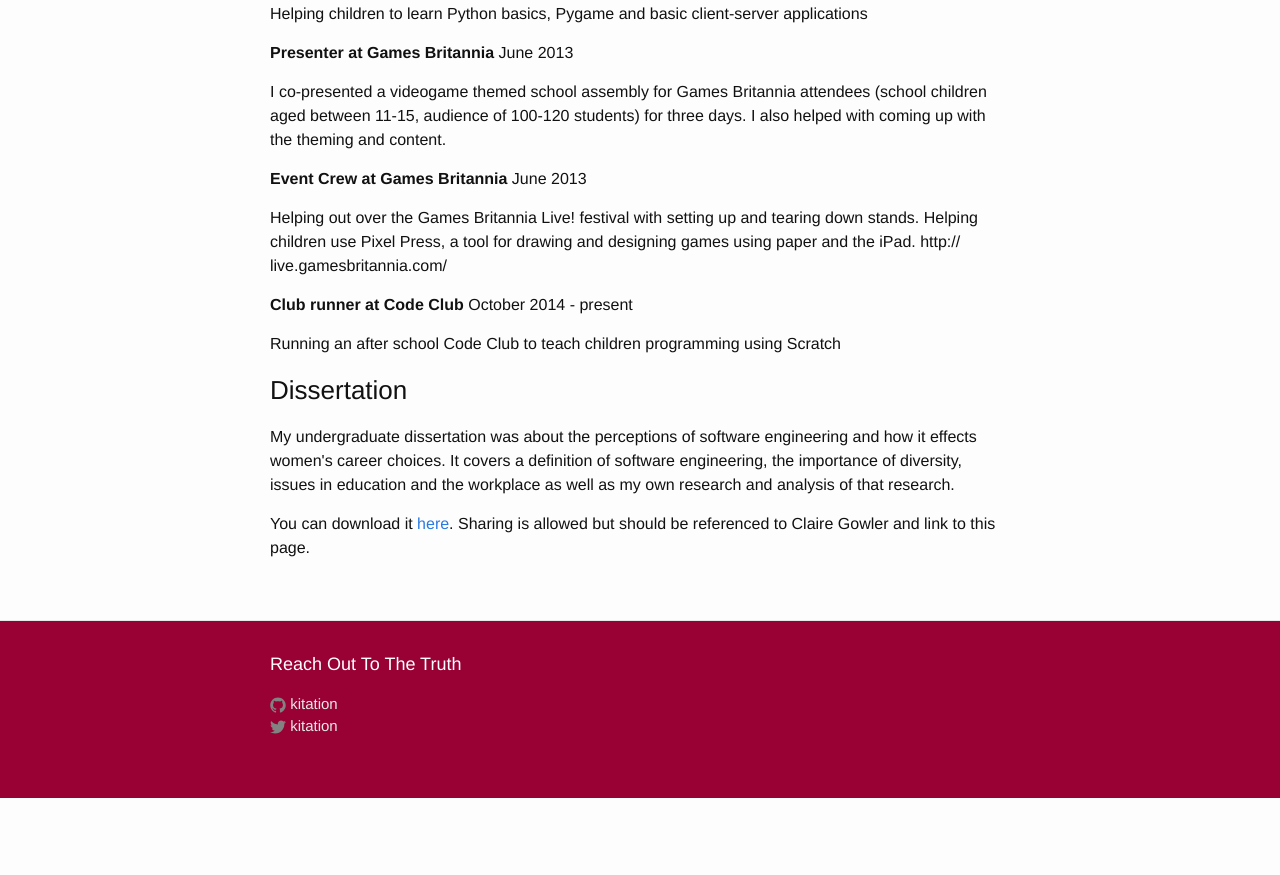
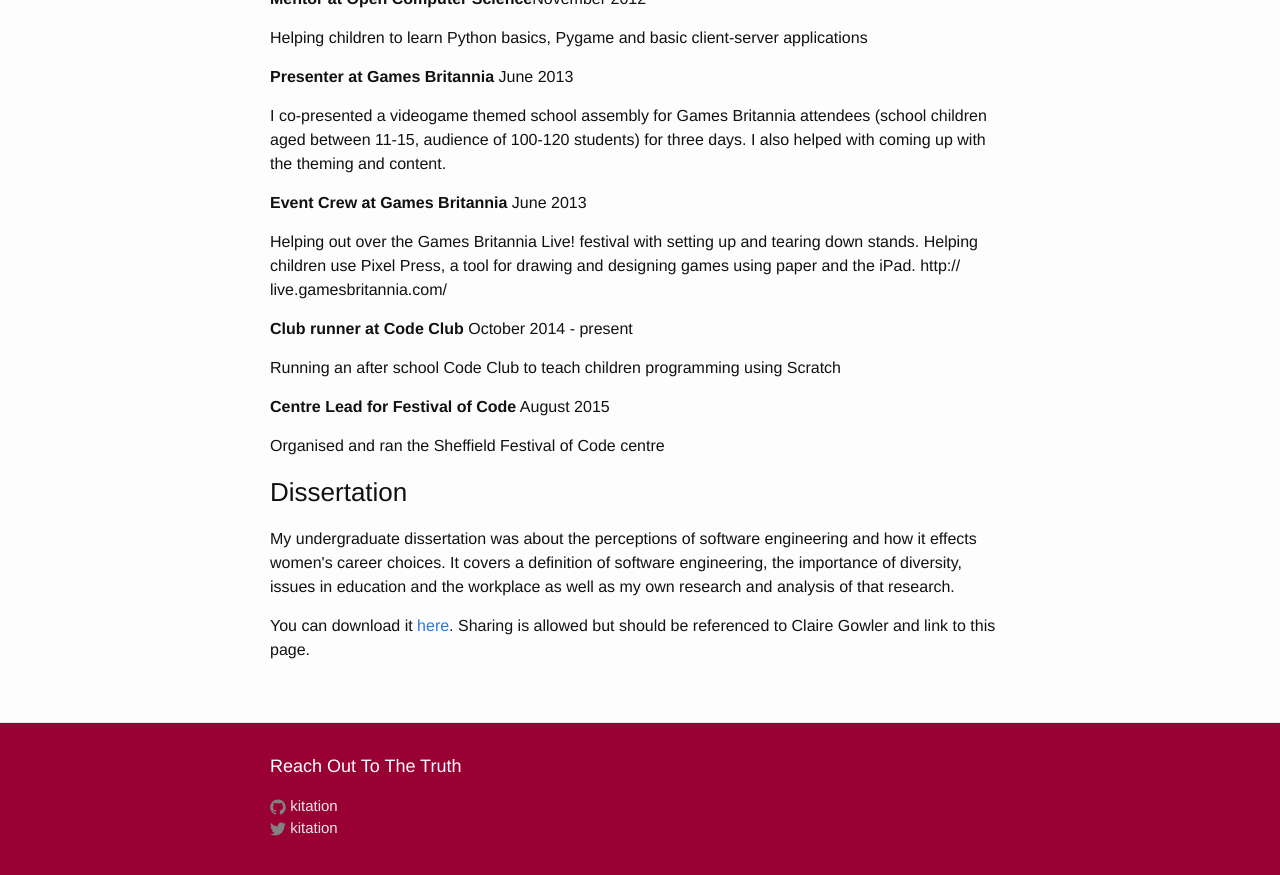
Before and after one commit to kitation/kitation.github.io, a Jekyll site: the page built from portfolio/index.markdown, in a window 1280 px wide and 900 px high, scrolled down 1819 px. Shown: the top 875 px of the window. Built offline with Jekyll 4.4.1, drawn with Linux system fonts in a browser that asks for light colours; before the commit the page ends 2617 px from its top, so only the background shows below that.

Commit message:
Added Festival of Code to CV

```diff
--- a/portfolio/index.markdown
+++ b/portfolio/index.markdown
@@ -125,6 +126,9 @@ comments: []
 	children use Pixel Press, a tool for drawing and designing games using paper and the iPad. http:// live.gamesbritannia.com/</p>
 	<p><strong>Club runner at Code Club</strong> October 2014 - present</p>
 	<p>Running an after school Code Club to teach children programming using Scratch</p>
+	<p><strong>Centre Lead for Festival of Code</strong> August 2015 </p>
+	<p>Organised and ran the Sheffield Festival of Code centre</p>
+
 
 <p><h3>Dissertation</h3></p>
 <p>My undergraduate dissertation was about the perceptions of software engineering and how it effects women's career choices. It covers a definition of software engineering, the importance of diversity, issues in education and the workplace as well as my own research and analysis of that research.</p>
```
Also changed, not shown: other parts of portfolio/index.markdown (+1 -0 lines).
